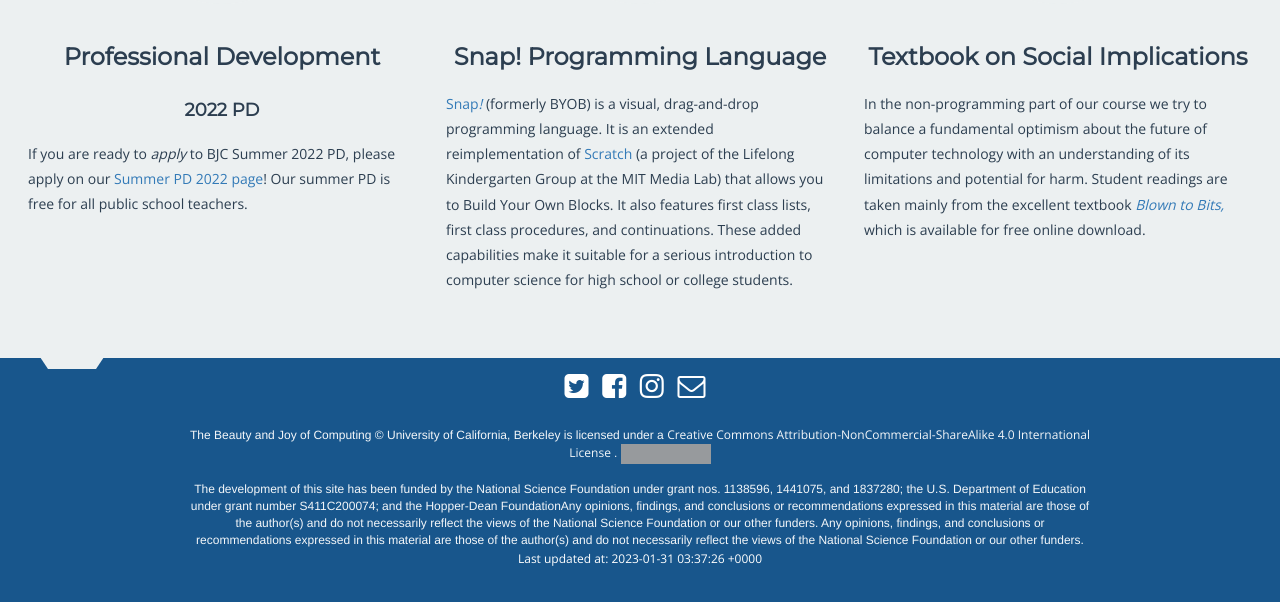
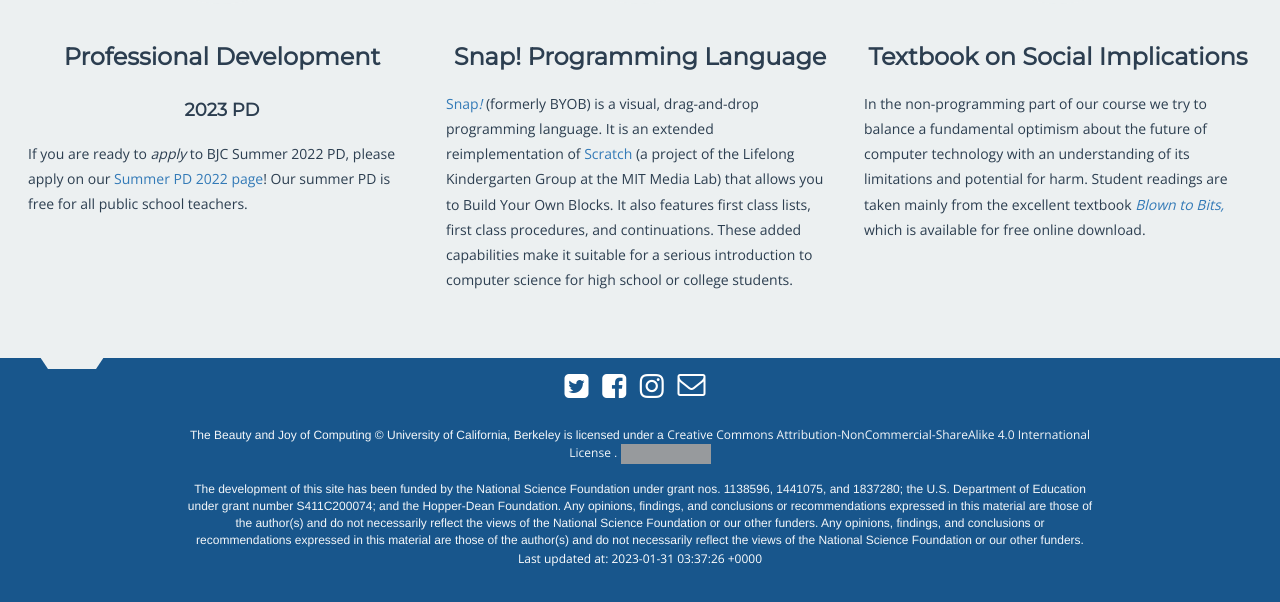
Before and after one commit to beautyjoy/beautyjoy.github.io, a Jekyll site: the page built from index.html, in a window 1280 px wide and 900 px high, scrolled down 1644 px. Shown: the part 294-896 px from the top of the window. Built offline with Jekyll 4.4.1, drawn with Linux system fonts in a browser that asks for light colours; grey boxes are pictures that could not be loaded.

Commit message:
fix date, footer typo

```diff
--- a/_includes/footer.html
+++ b/_includes/footer.html
@@ -20,7 +20,7 @@
         <a href="{{ site.baseurl }}/contact">
           <i class="fa fa-envelope-o fa-2x"
              aria-label="Send us an email"
-             style="position: relative; top -2px"
+             style="position: relative; top: -2px"
              ></i>
         </a>
       </div>
@@ -46,7 +46,7 @@
       <br />
       <br />
       <span class="footer--requiredNotice">
-        The development of this site has been funded by the National Science Foundation under grant nos. 1138596, 1441075, and 1837280; the U.S. Department of Education under grant number S411C200074; and the Hopper-Dean FoundationAny opinions, findings, and conclusions or recommendations expressed in this material are those of the author(s) and do not necessarily reflect the views of the National Science Foundation or our other funders. Any opinions, findings, and conclusions or recommendations expressed in this material are those of the author(s) and do not necessarily reflect the views of the National Science Foundation or our other funders.
+        The development of this site has been funded by the National Science Foundation under grant nos. 1138596, 1441075, and 1837280; the U.S. Department of Education under grant number S411C200074; and the Hopper-Dean Foundation. Any opinions, findings, and conclusions or recommendations expressed in this material are those of the author(s) and do not necessarily reflect the views of the National Science Foundation or our other funders. Any opinions, findings, and conclusions or recommendations expressed in this material are those of the author(s) and do not necessarily reflect the views of the National Science Foundation or our other funders.
       </span>
       <br />
       <p>Last updated at: <time>{{ site.time }}</time></p>
--- a/_includes/front-page/left-panel.html
+++ b/_includes/front-page/left-panel.html
@@ -7,7 +7,7 @@
 </div>
 <h3 class="text-center">Professional Development</h3>
 
-<h4 class="text-center">2022 PD</h4>
+<h4 class="text-center">2023 PD</h4>
 
 <!-- <p>If you are interested in attending Summer 2021 PD, please leave us your information on <a href="https://bjc.link/BJCinterest2020">our Summer 2020 PD interest form</a> so we can notify you when more details are available!</p> -->
 
```
